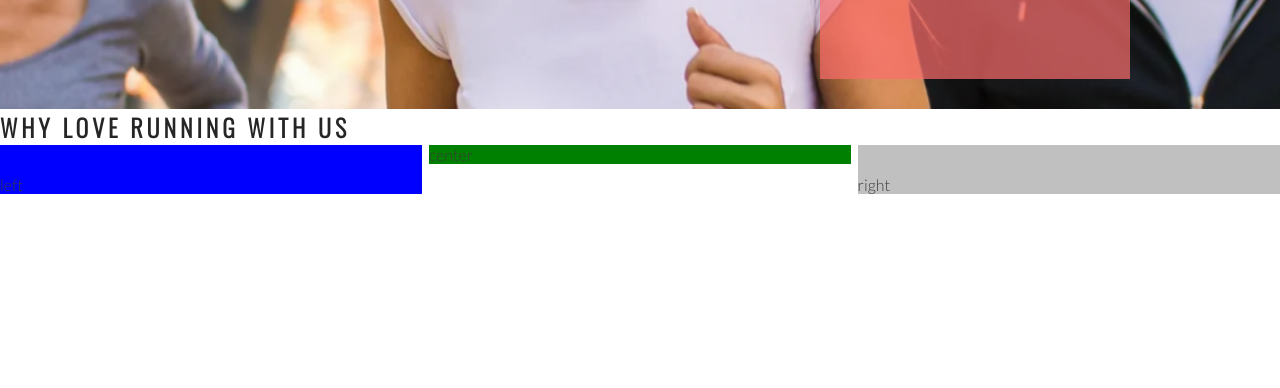
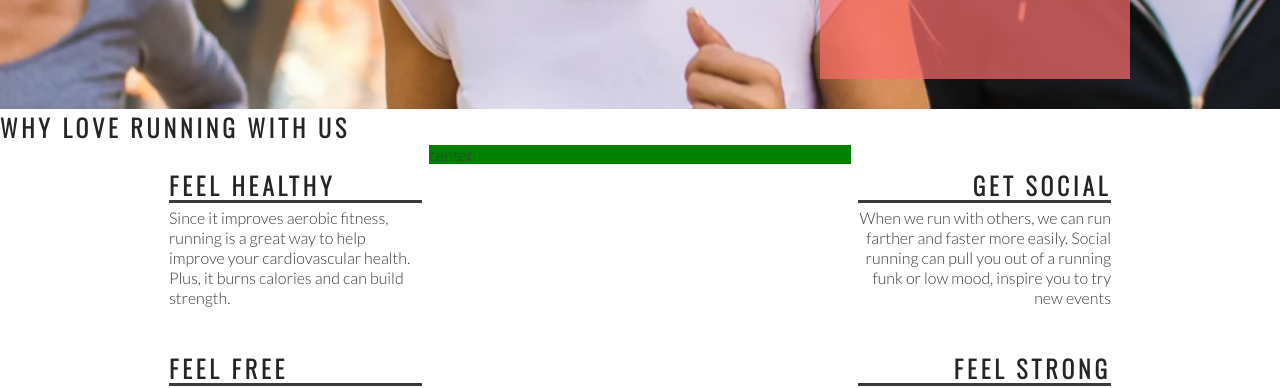
Before and after one commit to rockroman/Love-running, a plain HTML site: page index.html in a window 1280 px wide. Shown: the part 566-954 px from the top of the page. Drawn offline with nearby package versions, Linux system fonts and the light colour scheme.

Commit message:
Add right about section content and style

```diff
--- a/assets/css/style.css
+++ b/assets/css/style.css
@@ -106,13 +106,13 @@ h1,h2{
     padding-top: 30px;
     width: 33%;
     float: left;
-    background-color: blue;
+
 }
 #right-about{
     padding-top: 30px;
     width: 33%;
     float: right;
-    background-color: silver;
+
 }
 #center-about{
     width: 33%;
@@ -120,3 +120,29 @@ h1,h2{
     background-color: green;
 
 }
+hr{
+    border-top: solid #3a3a3a;
+    width: 100%;
+    margin: 5px 0;
+
+}
+.left-about-heading{
+    width: 60%;
+    float: right;
+    line-height: 20px;
+    clear: both;
+    margin-bottom: 50px;
+}
+.right-about-heading{
+    width: 60%;
+    float: left;
+    line-height: 20px;
+    clear: both;
+    margin-bottom: 50px;
+}
+.right-about-heading h2{
+    text-align:right ;
+}
+.right-about-heading p{
+    text-align: right;
+}
--- a/index.html
+++ b/index.html
@@ -37,8 +37,31 @@
     </section>
     <section id="club-ethos">
         <h1>Why Love Running With Us</h1>
-        <div id="left-about">left</div>
-        <div id="right-about">right</div>
+        <div id="left-about">
+            <div class="left-about-heading">
+                <h2>Feel healthy</h2>
+                <hr>
+                <p>Since it improves aerobic fitness, running is a great way to help improve your cardiovascular health. Plus, it burns calories and can build strength.</p>
+            </div>
+            <div class="left-about-heading">
+                <h2>Feel Free</h2>
+                <hr>
+                <p>Physical exercise, running included, is known to release endorphins in the brain. Endorphins make you more energetic, more awake and, yes, happier.</p>
+            </div>
+        </div>
+        <div id="right-about">
+            <div class="right-about-heading">
+                <h2>Get Social</h2>
+                <hr>
+                <p>When we run with others, we can run farther and faster more easily. Social running can pull you out of a running funk or low mood, inspire you to try new events</p>
+            </div>
+            <div class="right-about-heading">
+                <h2>Feel Strong</h2>
+                <hr>
+                <p>Running strengthens your heart by pumping blood more effectively through your body.</p>
+            </div>
+        </div>
+
         <div id="center-about">center</div>
     </section>
     <section>
```
